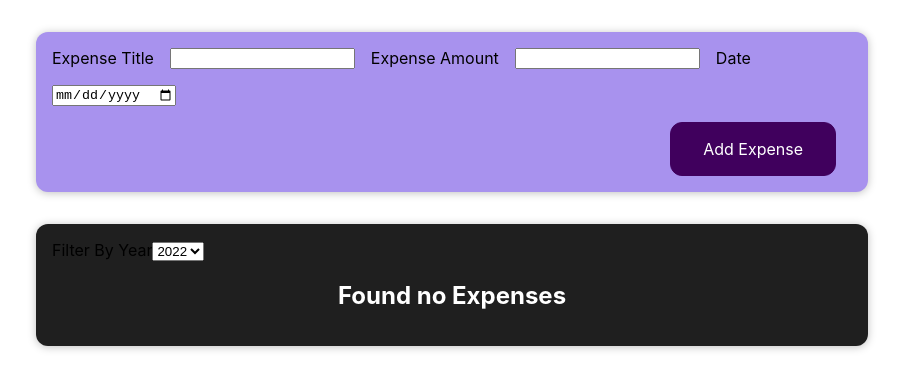
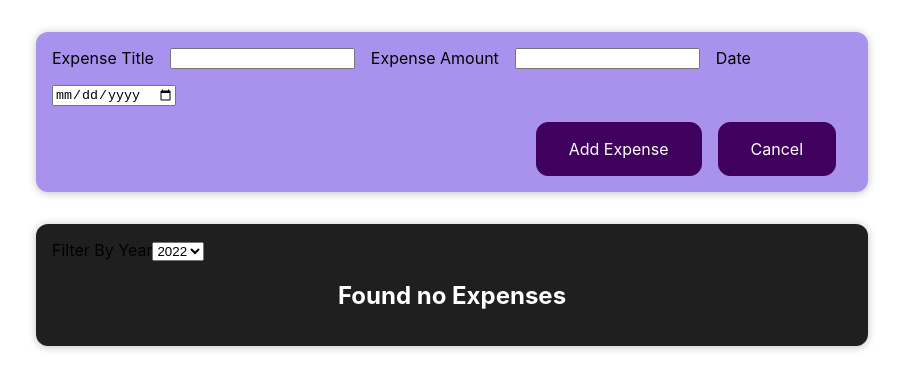
Before and after one commit to VenkatSaaii/PlaceholderinexpenseItem, a React (Create React App) app: page / in a window 1280 px wide. Both pictures are taken after a click on the button "Add Expense". Shown: the top 390 px of the page, without its empty margins (188-1091 px from the left). Built offline with nearby package versions, Linux system fonts and the light colour scheme.

Commit message:
Expenses

```diff
--- a/src/components/ExpenseForm.js
+++ b/src/components/ExpenseForm.js
@@ -2,6 +2,8 @@ import React, { useState } from "react";
 import './ExpenseForm.css';
 
 const ExpenseForm = (props) => {
+    const [isEditing,setIsEditing]= useState(false);
+
     const [enteredTitle, setEnteredTitle] = useState('');
     const [enteredAmount, setEnteredAmount] = useState('');
     const [enteredDate, setEnteredDate] = useState('');
@@ -31,9 +33,26 @@ const ExpenseForm = (props) => {
         setEnteredTitle('');
         setEnteredAmount('');
         setEnteredDate('');
+
+        setIsEditing(false);
     };
 
+    const startEditHandler=()=> {
+        setIsEditing(true);
+    }
+    const stopEditingHandler=()=> {
+        setIsEditing(false);
+    }
+
+
+
     return (
+        <div >
+            {!isEditing && (
+                <button onClick={startEditHandler}>Add Expense</button>
+            )}
+
+        {isEditing &&(
         <form onSubmit={submitHandler}>
             <div className="new-expense__controls" >
                 <div className="new-expense__control" > Expense Title</div>
@@ -47,8 +66,11 @@ const ExpenseForm = (props) => {
             </div>
             <div className="new-expense__actions">
                 <button type="submit" >Add Expense</button>
+                <button type="button" onClick={stopEditingHandler}>Cancel</button>
             </div>
         </form>
+        )}
+        </div>
     );
 }
 
```
